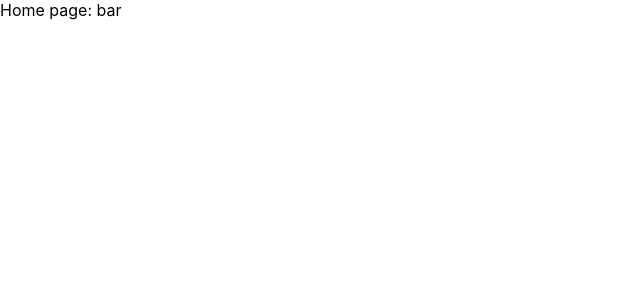
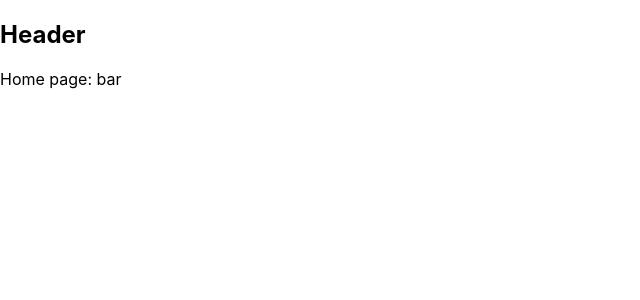
Before and after one commit to alanwsmith/nextjs--nextauth-v3-context-example, a Next.js app: page / in a window 1280 px wide. Shown: the top 300 px of the page, without its empty margins (0-640 px from the left). Built offline with nearby package versions, Linux system fonts and the light colour scheme.

Commit message:
Stubbing Layout

```diff
--- /dev/null
+++ b/components/layout.js
@@ -0,0 +1,8 @@
+export default function Layout({ children }) {
+  return (
+    <>
+      <h2>Header</h2>
+      {children}
+    </>
+  )
+}
--- a/pages/_app.js
+++ b/pages/_app.js
@@ -1,10 +1,14 @@
 import { AuthWrapper } from '../contexts/auth'
+import Layout from '../components/layout'
+
 import '../styles/globals.css'
 
 function App({ Component, pageProps }) {
   return (
     <AuthWrapper>
-      <Component {...pageProps} />
+      <Layout>
+        <Component {...pageProps} />
+      </Layout>
     </AuthWrapper>
   )
 }
```
